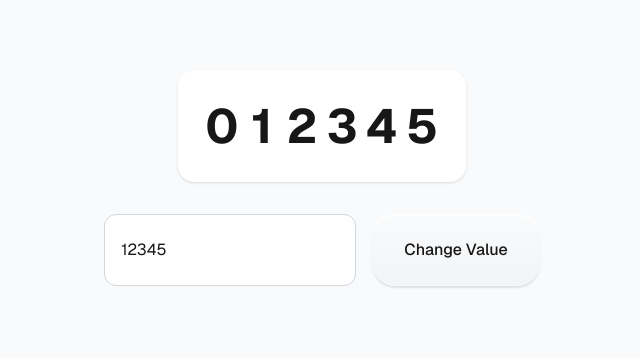
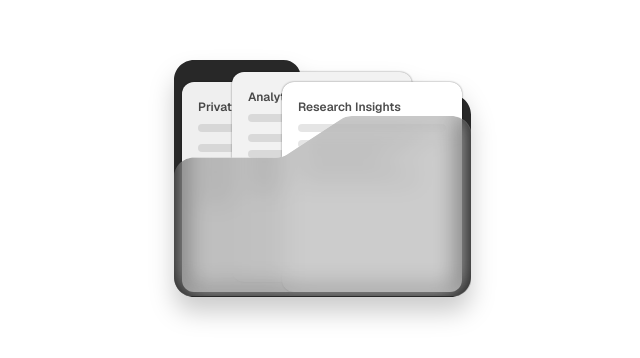
Before and after one commit to mouanvikram/components-challenge, a Next.js app in the folder day-31-to-60/day-43-to-day-60/components/: page / in a window 1280 px wide. Shown: the part 222-580 px from the top of the page, without its empty margins (318-958 px from the left). Built offline with nearby package versions, Linux system fonts and the light colour scheme.

Commit message:
fixed folder animation clip path

```diff
--- a/day-31-to-60/day-43-to-day-60/components/src/app/globals.css
+++ b/day-31-to-60/day-43-to-day-60/components/src/app/globals.css
@@ -24,3 +24,8 @@ body {
   color: var(--foreground);
   font-family: var(--font-sans);
 }
+.clip-folder-front {
+  clip-path: path(
+    "M0 161V61.615C0 50.5693 8.95432 41.615 20 41.615H102.463C106.352 41.615 110.156 40.4813 113.41 38.3527L167.06 3.26227C170.315 1.13367 174.119 0 178.008 0H278C289.046 0 298 8.9543 298 20V41.615V161C298 172.046 289.046 181 278 181H20C8.9543 181 0 172.046 0 161Z"
+  );
+}
--- a/day-31-to-60/day-43-to-day-60/components/src/app/page.tsx
+++ b/day-31-to-60/day-43-to-day-60/components/src/app/page.tsx
@@ -1,11 +1,11 @@
 "use client";
 
 import NumberSpinner from "@/components/ui/number_sppiner";
-
+import FolderAnimation from "@/components/ui/folder_animation";
 export default function HomePage() {
   return (
     <main className="flex min-h-screen flex-col items-center justify-center gap-6 bg-gray-50">
-      <NumberSpinner/>
+      <FolderAnimation/>
     </main>
   );
 }
--- a/day-31-to-60/day-43-to-day-60/components/src/components/ui/folder_animation.tsx
+++ b/day-31-to-60/day-43-to-day-60/components/src/components/ui/folder_animation.tsx
@@ -17,7 +17,7 @@ export default function FolderAnimation() {
         }}
       >
         {/* Back Folder */}
-        <div className="absolute inset-0 z-[1]">
+        <div className="absolute inset-0 z-1">
           <svg
             viewBox="0 0 297 237"
             className="h-full w-full"
@@ -31,7 +31,7 @@ export default function FolderAnimation() {
         </div>
 
         {/* Cards */}
-        <div className="absolute inset-0 z-[2] flex items-end justify-center">
+        <div className="absolute inset-0 z-2 flex items-end justify-center">
           <div className="relative h-[210px] w-[180px]">
             {/* Card 3 */}
             <motion.div
@@ -140,15 +140,15 @@ export default function FolderAnimation() {
                 }
           }
           transition={{
-            type: "spring",
-            stiffness: 200,
-            damping: 20,
+            ease:'easeInOut',
+            duration: 0.5
+
           }}
           style={{
             transformOrigin: "bottom center",
             transformPerspective: 600,
           }}
-          className="absolute bottom-0 left-0 z-[3] w-full"
+          className="absolute bottom-0 left-0 z-3 w-full backdrop-blur-md clip-folder-front"
         >
           <svg viewBox="0 0 298 181" className="w-full">
             <path
```
